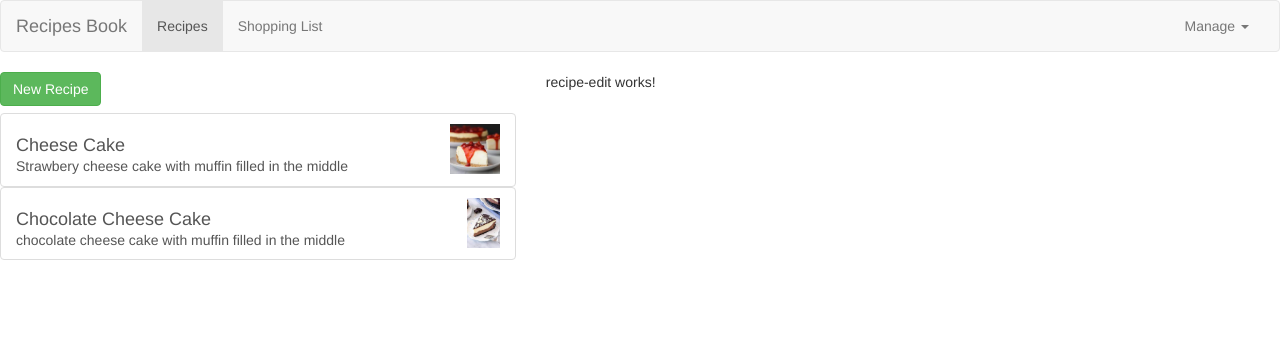
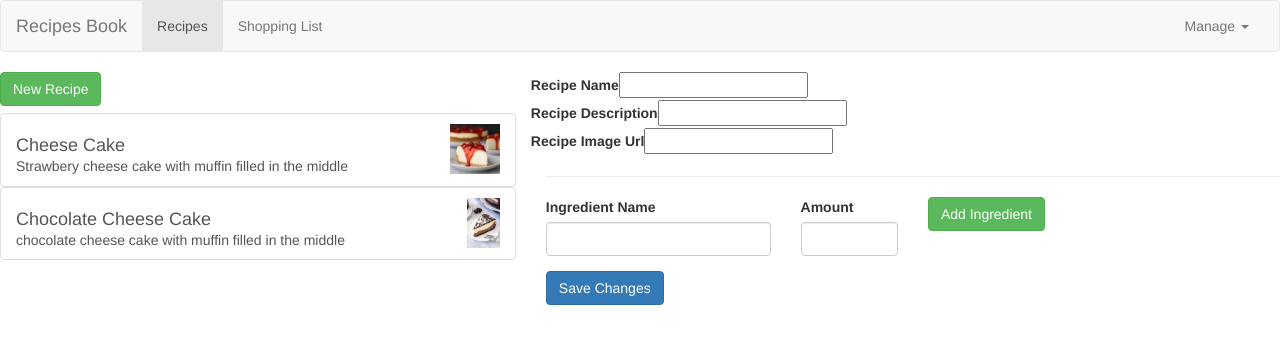
Before and after one commit to HusseinSamy/Recipe-Book, an Angular app: page /recipes/new in a window 1280 px wide. Shown: the top 344 px of the page. Built offline with nearby package versions, Linux system fonts and the light colour scheme.

Commit message:
Course project - Day 7 (Adding forms -half finished-)

```diff
--- a/src/app/app.module.ts
+++ b/src/app/app.module.ts
@@ -2,6 +2,8 @@ import { NgModule } from '@angular/core';
 import { BrowserModule } from '@angular/platform-browser';
 import { AppComponent } from './app.component';
 import { FormsModule } from '@angular/forms';
+import { ReactiveFormsModule } from '@angular/forms';
+
 import { HeaderComponent } from './header/header.component'
 import { ShoppingListComponent } from './shopping-list/shopping-list.component';
 import { RecipesComponent } from './recipes/recipes.component';
@@ -31,7 +33,8 @@ import { RecipeStartComponent } from './recipes/recipe-start/recipe-start.compon
   imports: [
     BrowserModule,
     FormsModule,
-    AppRoutingModule
+    AppRoutingModule,
+    ReactiveFormsModule
     ],
   providers: [],
   bootstrap: [AppComponent]
--- a/src/app/recipes/recipe-edit/recipe-edit.component.html
+++ b/src/app/recipes/recipe-edit/recipe-edit.component.html
@@ -1 +1,57 @@
-<p>recipe-edit works!</p>
+<div class="row">
+    <div class="col-xs-12">
+        <form class="form-group" (ngSubmit)="onSubmit()" [formGroup]="newRecipeForm">
+          <div class="row">
+            <label for="recipeName">Recipe Name</label>
+              <input
+              class="form-element"
+              type="text"
+              id="recipeName"
+              name="recipeName"
+              formControlName="recipeName">
+          </div>
+          <div class="row">
+            <label for="recipeDescription">Recipe Description</label>
+              <input
+              type="text"
+              id="recipeDescription"
+              name="recipeDescription"
+              formControlName="recipeDescription">
+          </div>
+          <div class="row">
+            <label for="recipeImage">Recipe Image Url</label>
+              <input
+              type="text"
+              id="recipeImage"
+              name="imageURL"
+              formControlName="imageURL">
+          </div>
+          <hr>
+          <div class="row" formGroupName="ingredientsForm">
+            <div class="col-sm-4 form-group">
+              <label for="name">Ingredient Name</label>
+              <input
+              type="text"
+              id="name"
+              name="name"
+              class="form-control"
+              formControlName="recipeIngredientName">
+            </div>
+            <div class="col-sm-2 form-group">
+              <label for="amount">Amount</label>
+              <input
+              type="number"
+              id="amount"
+              class="form-control"
+              name="Amount"
+              formControlName="recipeIngredientAmount">
+            </div>
+            <div class="col-sm-2">
+              <button class="btn btn-success" type="button" (click)="createNewIngredientElement()">Add Ingredient</button>
+            </div>
+          </div>
+
+          <button class="btn btn-primary" type="submit">Save Changes</button>
+          </form>
+    </div>
+</div>
--- a/src/app/recipes/recipe-edit/recipe-edit.component.sass
+++ b/src/app/recipes/recipe-edit/recipe-edit.component.sass
@@ -0,0 +1,2 @@
+.ng-invalid.ng-touched
+  border-color: red
--- a/src/app/recipes/recipe-edit/recipe-edit.component.ts
+++ b/src/app/recipes/recipe-edit/recipe-edit.component.ts
@@ -1,5 +1,8 @@
 import { Component, OnInit } from '@angular/core';
+import { FormGroup, FormControl,Validators} from '@angular/forms';
 import { ActivatedRoute, Params } from '@angular/router';
+import { Ingredient } from 'src/app/shared/Models/ingredient.model';
+import { RecipesService } from '../recipes.service';
 
 @Component({
   selector: 'app-recipe-edit',
@@ -10,7 +13,9 @@ export class RecipeEditComponent implements OnInit {
 
   id!: number;
   editMode = false;
-  constructor(private route: ActivatedRoute) { }
+  newRecipeForm!: FormGroup;
+  ingredients: Ingredient[] = [];
+  constructor(private route: ActivatedRoute, private recipesService: RecipesService) { }
 
   ngOnInit(): void {
     this.route.params.subscribe(
@@ -19,6 +24,35 @@ export class RecipeEditComponent implements OnInit {
         this.editMode = params['id'] != null;
       }
     )
+    this.newRecipeForm = new FormGroup({
+      'recipeName': new FormControl(null, Validators.required),
+      'recipeDescription': new FormControl(null, Validators.required),
+      'imageURL': new FormControl(null, Validators.required),
+      'ingredientsForm': new FormGroup({
+        'recipeIngredientName': new FormControl(null, Validators.required),
+        'recipeIngredientAmount': new FormControl(null, Validators.required)
+      })
+    })
+  }
+
+  createNewIngredientElement(){
+    if(this.newRecipeForm.get('ingredientsForm')?.valid){
+      this.ingredients.push(new Ingredient(this.newRecipeForm.get('ingredientsForm.recipeIngredientName')?.value, this.newRecipeForm.get('ingredientsForm.recipeIngredientAmount')?.value))
+      this.newRecipeForm.get('ingredientsForm')?.reset();
+    }
+    else alert('please fill the form')
+  }
+
+  onSubmit(){
+    if(this.newRecipeForm.valid){
+      this.recipesService.createNewRecipe(
+        this.newRecipeForm.get('recipeName')?.value,
+        this.newRecipeForm.get('recipeDescription')?.value,
+        this.newRecipeForm.get('imageURL')?.value,
+        this.ingredients
+        )
+    }
+    else alert('please fill the form')
   }
 
 }
```
